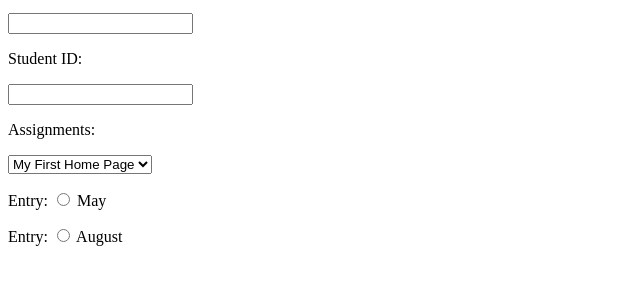
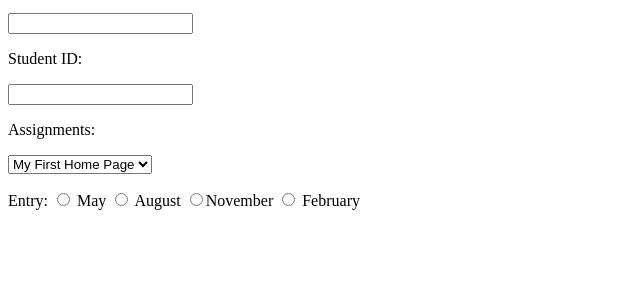
Before and after one commit to egy10/cs472, a plain HTML site: page Grade/grade.html in a window 1280 px wide. Shown: the part 101-386 px from the top of the page, without its empty margins (0-640 px from the left). Drawn offline with Linux system fonts and the light colour scheme.

Commit message:
Update grade.html

```diff
--- a/Grade/grade.html
+++ b/Grade/grade.html
@@ -28,9 +28,10 @@
         </div>
         <div>
             <p> Entry: <label id="may"> <input type="radio" name="entry" value="checked" required /> May
-                </label></p>
-            <p> Entry: <label id="august"> <input type="radio" name="entry" value="checked" required /> August
-                </label></p>
+                </label> <label id="august"> <input type="radio" name="entry" value="checked" required /> August
+                </label> <label id="november"> <input type="radio" name="entry" value="checked" required/>November</label>
+                <label id="february"> <input type="radio" name="entry" value="checked" required/> February</label>
+            </p>
 
         </div>
     </form>
```
